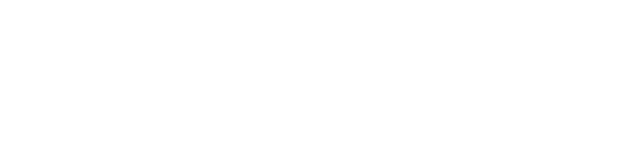
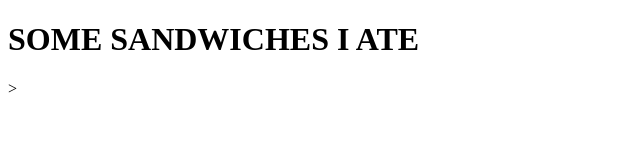
Before and after one commit to LaunchCodeAllhubs/js-assignment-4-html-me-something-palewest, a website: page index.html in a window 1280 px wide. Shown: the whole page, without its empty margins (0-640 px from the left). Drawn offline with Linux system fonts and the light colour scheme.

Commit message:
Initialization

```diff
--- a/index.html
+++ b/index.html
@@ -1,8 +1,16 @@
 <!DOCTYPE html>
+
 <html>
    <head>
+      <title>
+         Some Sandwiches I Ate
+      </title>
    </head>
+
    <body>
-      <!-- Write your HTML in this file! -->
+      <h1>
+         SOME SANDWICHES I ATE
+      </h1>>
    </body>
-</html>
+
+   </html>
```
